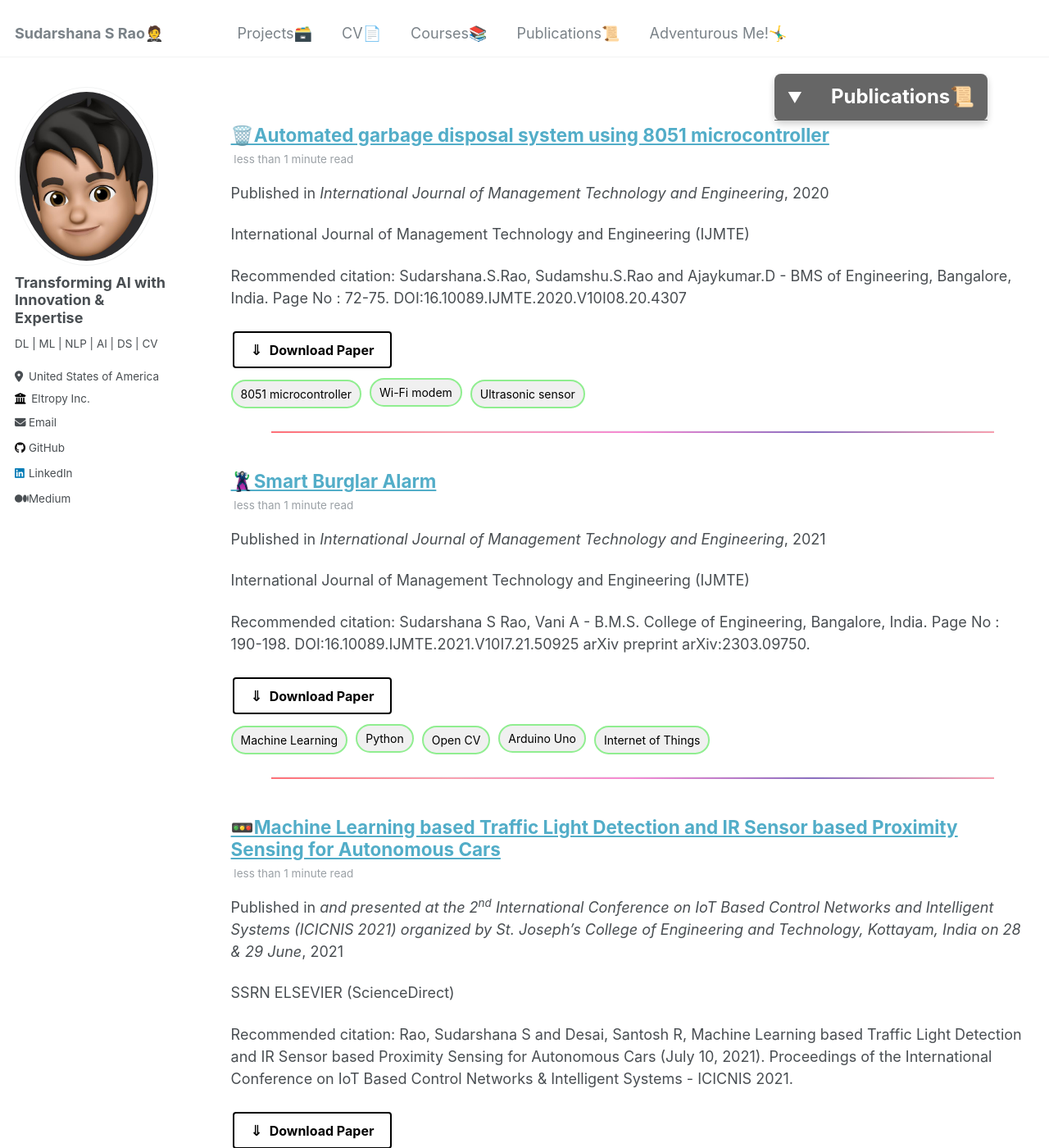
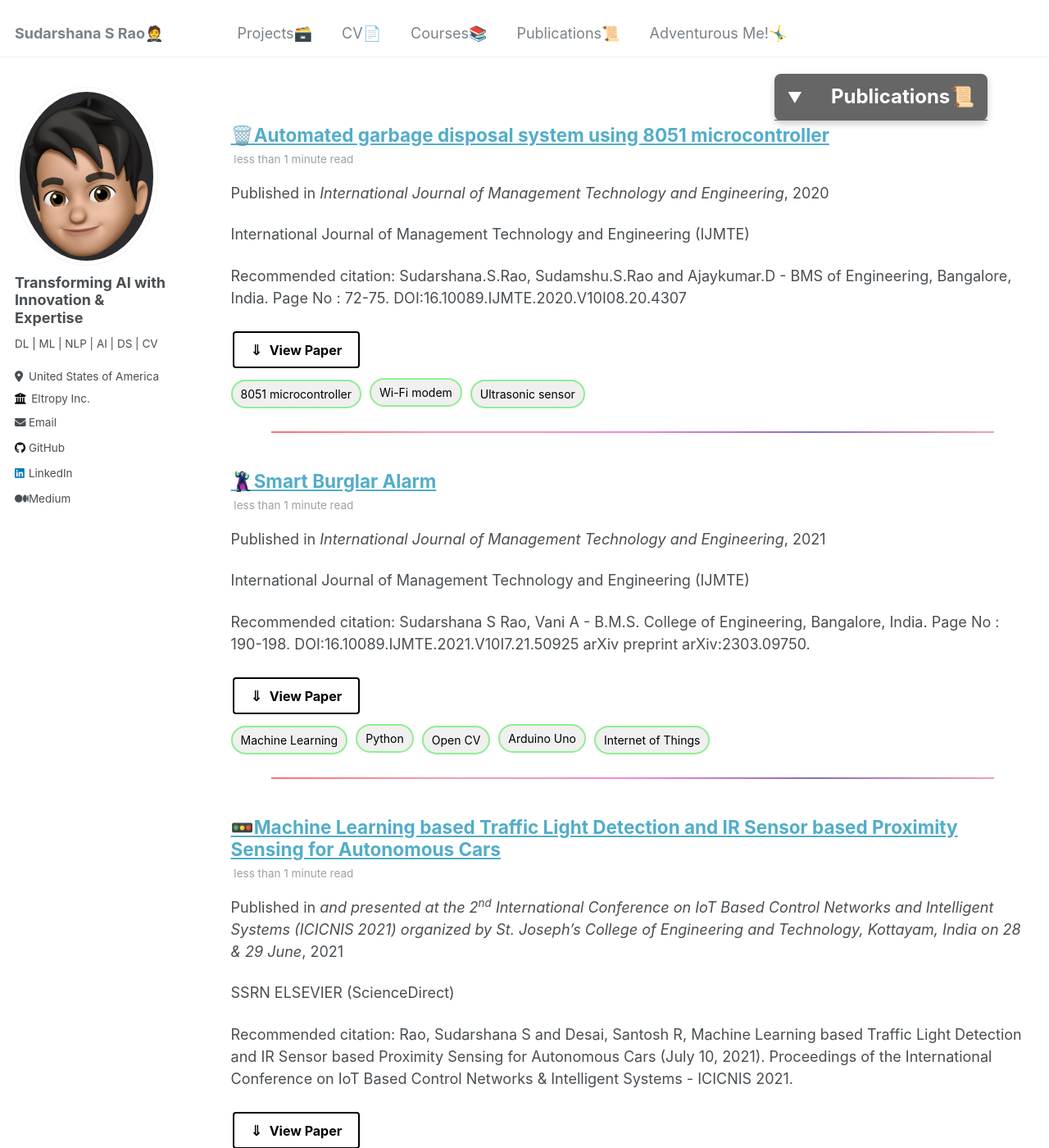
Before and after one commit to SudarshanaSRao/SudarshanaSRao.github.io, a Jekyll site: the page built from _pages/publications.md, in a window 1280 px wide and 1400 px high. Shown: the whole window at 82% size. Built offline with Jekyll 4.4.1, drawn with Linux system fonts in a browser that asks for light colours; some of the changed text lies outside the part shown.

Commit message:
Update archive-single.html

```diff
--- a/_includes/archive-single.html
+++ b/_includes/archive-single.html
@@ -98,7 +98,7 @@
  <p>Recommended citation: {{ post.citation }}<br /><a href="{{ post.slidesurl }}">Download Slides</a></p>
   <a href="{{ post.paperurl }}" target="_blank">
     <button class="download-paper-button">
-      Download Paper
+      View Paper
     </button>
   </a>
 </div>
@@ -149,7 +149,7 @@
   <p>Recommended citation: {{ post.citation }}</p>
   <a href="{{ post.paperurl }}" target="_blank">
     <button class="download-paper-button">
-      Download Paper
+      View Paper
     </button>
   </a>
 </div>
@@ -204,7 +204,7 @@
   <p>Recommended citation: {{ post.citation }}</p>
   <a href="{{ post.paperurl }}" target="_blank">
     <button class="download-paper-button">
-      Download Paper
+      View Paper
     </button>
   </a>
 </div>
```
